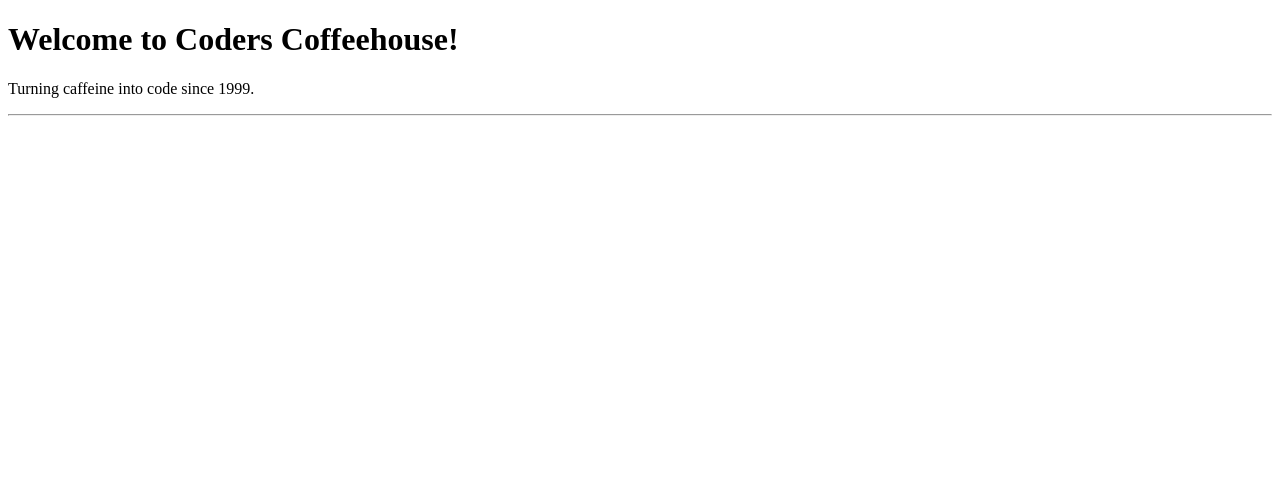
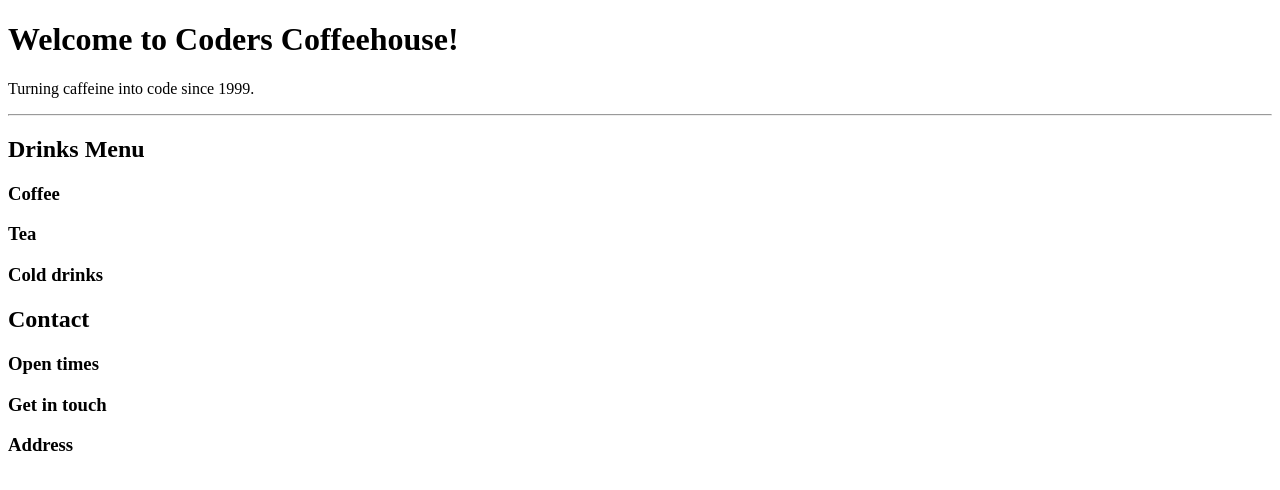
Before and after one commit to Reena123456-code/coders-coffeehouse, a plain HTML site: page index.html in a window 1280 px wide. Drawn offline with Linux system fonts and the light colour scheme.

Commit message:
Add h2 and h3 headings

```diff
--- a/index.html
+++ b/index.html
@@ -8,5 +8,21 @@
         <h1>Welcome to Coders Coffeehouse!</h1>
         <p>Turning caffeine into code since 1999.</p>
         <hr>
+
+        <h2>Drinks Menu</h2>
+
+        <h3>Coffee</h3>
+
+        <h3>Tea</h3>
+
+        <h3>Cold drinks</h3>
+
+        <h2>Contact</h2>
+
+        <h3>Open times</h3>
+
+        <h3>Get in touch</h3>
+
+        <h3>Address</h3>
     </body>
 </html>
```
